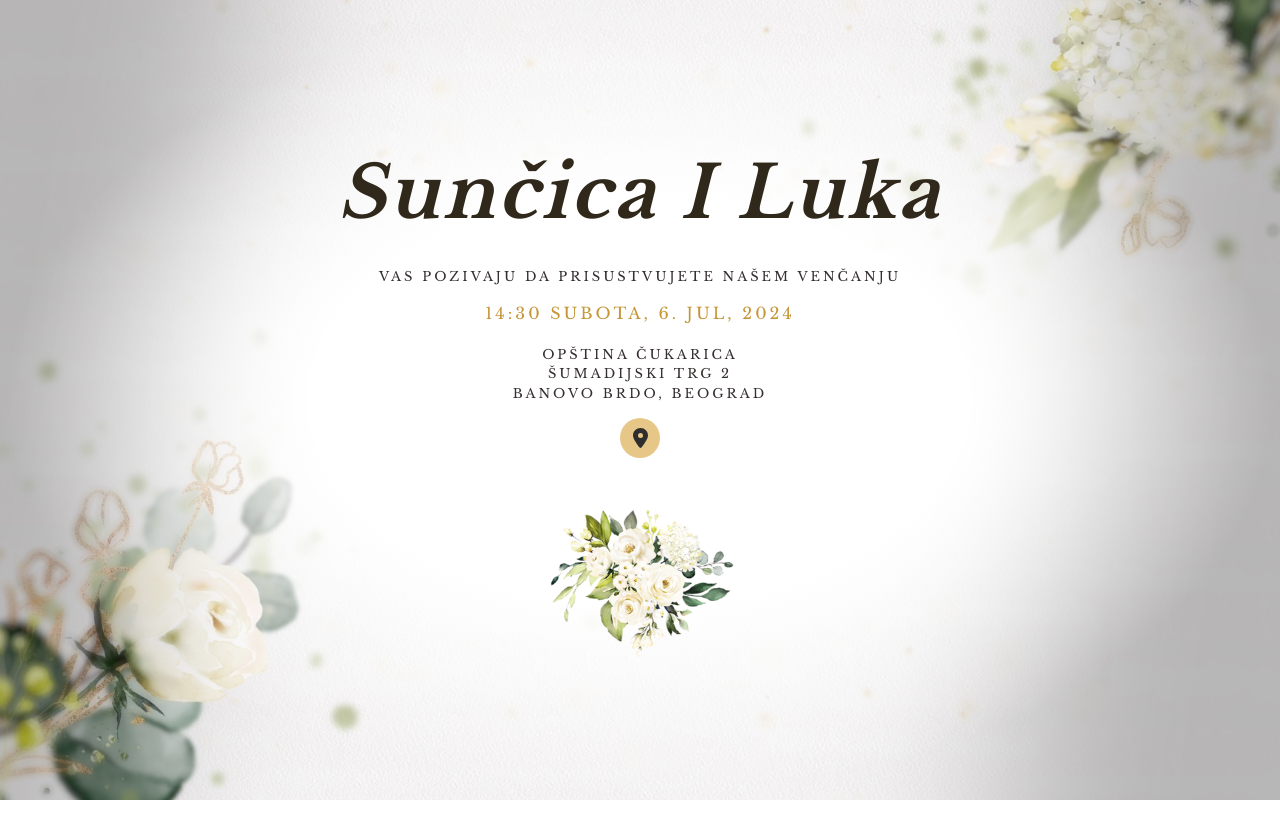
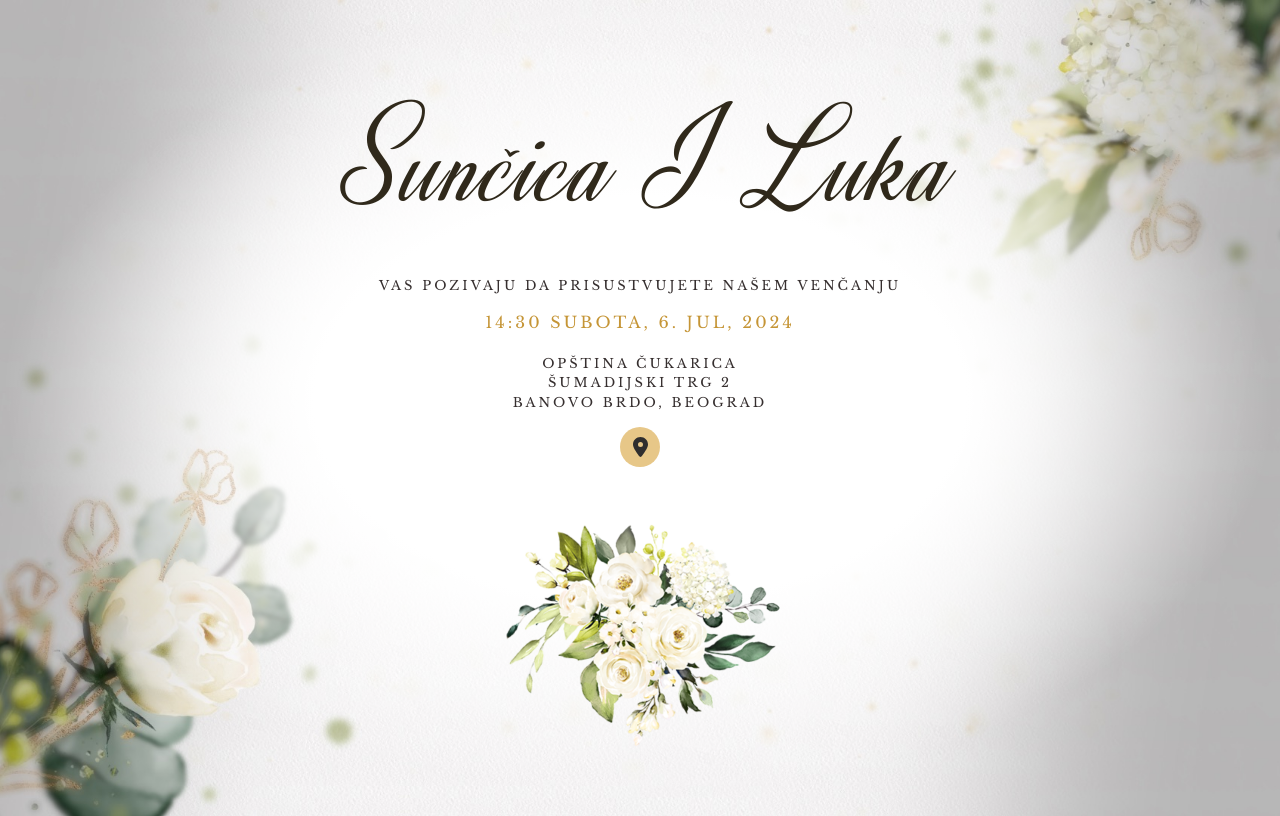
Before and after one commit to Ambushfall/turborepo, a Next.js app in the folder apps/experimentalapp/: page /vencanje in a window 1280 px wide. Built offline with nearby package versions, Linux system fonts and the light colour scheme.

Commit message:
add cursive

```diff
--- a/apps/experimentalapp/app/(vencanje)/layout.tsx
+++ b/apps/experimentalapp/app/(vencanje)/layout.tsx
@@ -4,7 +4,14 @@ import { Libre_Baskerville } from 'next/font/google'
 import '@fortawesome/fontawesome-svg-core/styles.css'
 import { config } from '@fortawesome/fontawesome-svg-core';
 config.autoAddCss = false;
+import localFont from 'next/font/local'
 
+
+const myFont = localFont({
+  src: '../../styles/cursive.ttf',
+  display: 'swap',
+  variable: '--cursive-latin'
+})
 
 const Baskerville = Libre_Baskerville({
   subsets: ['latin'],
@@ -28,7 +35,7 @@ export default async function RootLayout ({
         head.tsx.  Find out more at https://beta.nextjs.org/docs/api-reference/file-conventions/head
       */}
       <head />
-      <body className={`h-full ${Baskerville.variable}`}>{children}</body>
+      <body className={`h-full ${Baskerville.variable} ${myFont.variable}`}>{children}</body>
     </html>
   )
 }
--- a/apps/experimentalapp/app/(vencanje)/vencanje/page.tsx
+++ b/apps/experimentalapp/app/(vencanje)/vencanje/page.tsx
@@ -7,9 +7,9 @@ export default function Page () {
     <div className={'px-8 py-0'}>
       <section className='min-h-screen flex-1 flex flex-col justify-center items-center  px-0 py-16 fadeIn'>
         <div className='backgroundElement z-0'></div>
-        <h1 className='naslov z-10 text-7xl text-[#30291b] capitalize font-extrabold italic'>sunčica i luka</h1>
+        <h1 className='naslov z-10 text-9xl text-[#30291b] capitalize font-extralight '>sunčica i luka</h1>
         <p className='naslov z-10 pt-5'>Vas pozivaju da prisustvujete našem venčanju<br/></p>
-        <h1 className='naslov uppercase z-10 text-[#c59536]'>14:30 Subota, 6. Jul, 2024</h1>
+        <h1 className='naslov2 uppercase z-10 text-[#c59536]'>14:30 Subota, 6. Jul, 2024</h1>
         <p className='naslov z-10 pt-5'>Opština Čukarica<br/>Šumadijski trg 2<br/>Banovo Brdo, Beograd</p>
         <a
           href='https://maps.app.goo.gl/UKLmJJ8RswuoRHC59'
@@ -22,7 +22,7 @@ export default function Page () {
             size='1x'
           />
         </a>
-        <Image className='pt-10 z-10' src={'/bouquet.png'} alt='bouquet' width={200} height={200}/>
+        <Image className='pt-10 z-10' src={'/bouquet.png'} alt='bouquet' width={300} height={245}/>
       </section>
     </div>
   )
--- a/apps/experimentalapp/styles/secondary.css
+++ b/apps/experimentalapp/styles/secondary.css
@@ -7,6 +7,17 @@ body {
   color: black;
 }
 h1.naslov {
+  font-family: var(--cursive-latin);
+  /* font-family: var(--libre-baskerville); */
+  text-align: center;
+  /* font-style: normal; */
+  line-height: 1.5em;
+  letter-spacing: 3px;
+  word-spacing: 0;
+}
+
+h1.naslov2 {
+  /* font-family: var(--cursive-latin); */
   font-family: var(--libre-baskerville);
   text-align: center;
   /* font-style: normal; */
@@ -15,7 +26,7 @@ h1.naslov {
   word-spacing: 0;
 }
 
-p.naslov{
+p.naslov {
   -webkit-text-size-adjust: 100%;
   --page-title-display: block;
   --wp--preset--color--black: #000000;
@@ -30,18 +41,73 @@ p.naslov{
   --wp--preset--color--pale-cyan-blue: #8ed1fc;
   --wp--preset--color--vivid-cyan-blue: #0693e3;
   --wp--preset--color--vivid-purple: #9b51e0;
-  --wp--preset--gradient--vivid-cyan-blue-to-vivid-purple: linear-gradient(135deg,rgba(6,147,227,1) 0%,rgb(155,81,224) 100%);
-  --wp--preset--gradient--light-green-cyan-to-vivid-green-cyan: linear-gradient(135deg,rgb(122,220,180) 0%,rgb(0,208,130) 100%);
-  --wp--preset--gradient--luminous-vivid-amber-to-luminous-vivid-orange: linear-gradient(135deg,rgba(252,185,0,1) 0%,rgba(255,105,0,1) 100%);
-  --wp--preset--gradient--luminous-vivid-orange-to-vivid-red: linear-gradient(135deg,rgba(255,105,0,1) 0%,rgb(207,46,46) 100%);
-  --wp--preset--gradient--very-light-gray-to-cyan-bluish-gray: linear-gradient(135deg,rgb(238,238,238) 0%,rgb(169,184,195) 100%);
-  --wp--preset--gradient--cool-to-warm-spectrum: linear-gradient(135deg,rgb(74,234,220) 0%,rgb(151,120,209) 20%,rgb(207,42,186) 40%,rgb(238,44,130) 60%,rgb(251,105,98) 80%,rgb(254,248,76) 100%);
-  --wp--preset--gradient--blush-light-purple: linear-gradient(135deg,rgb(255,206,236) 0%,rgb(152,150,240) 100%);
-  --wp--preset--gradient--blush-bordeaux: linear-gradient(135deg,rgb(254,205,165) 0%,rgb(254,45,45) 50%,rgb(107,0,62) 100%);
-  --wp--preset--gradient--luminous-dusk: linear-gradient(135deg,rgb(255,203,112) 0%,rgb(199,81,192) 50%,rgb(65,88,208) 100%);
-  --wp--preset--gradient--pale-ocean: linear-gradient(135deg,rgb(255,245,203) 0%,rgb(182,227,212) 50%,rgb(51,167,181) 100%);
-  --wp--preset--gradient--electric-grass: linear-gradient(135deg,rgb(202,248,128) 0%,rgb(113,206,126) 100%);
-  --wp--preset--gradient--midnight: linear-gradient(135deg,rgb(2,3,129) 0%,rgb(40,116,252) 100%);
+  --wp--preset--gradient--vivid-cyan-blue-to-vivid-purple: linear-gradient(
+    135deg,
+    rgba(6, 147, 227, 1) 0%,
+    rgb(155, 81, 224) 100%
+  );
+  --wp--preset--gradient--light-green-cyan-to-vivid-green-cyan: linear-gradient(
+    135deg,
+    rgb(122, 220, 180) 0%,
+    rgb(0, 208, 130) 100%
+  );
+  --wp--preset--gradient--luminous-vivid-amber-to-luminous-vivid-orange: linear-gradient(
+    135deg,
+    rgba(252, 185, 0, 1) 0%,
+    rgba(255, 105, 0, 1) 100%
+  );
+  --wp--preset--gradient--luminous-vivid-orange-to-vivid-red: linear-gradient(
+    135deg,
+    rgba(255, 105, 0, 1) 0%,
+    rgb(207, 46, 46) 100%
+  );
+  --wp--preset--gradient--very-light-gray-to-cyan-bluish-gray: linear-gradient(
+    135deg,
+    rgb(238, 238, 238) 0%,
+    rgb(169, 184, 195) 100%
+  );
+  --wp--preset--gradient--cool-to-warm-spectrum: linear-gradient(
+    135deg,
+    rgb(74, 234, 220) 0%,
+    rgb(151, 120, 209) 20%,
+    rgb(207, 42, 186) 40%,
+    rgb(238, 44, 130) 60%,
+    rgb(251, 105, 98) 80%,
+    rgb(254, 248, 76) 100%
+  );
+  --wp--preset--gradient--blush-light-purple: linear-gradient(
+    135deg,
+    rgb(255, 206, 236) 0%,
+    rgb(152, 150, 240) 100%
+  );
+  --wp--preset--gradient--blush-bordeaux: linear-gradient(
+    135deg,
+    rgb(254, 205, 165) 0%,
+    rgb(254, 45, 45) 50%,
+    rgb(107, 0, 62) 100%
+  );
+  --wp--preset--gradient--luminous-dusk: linear-gradient(
+    135deg,
+    rgb(255, 203, 112) 0%,
+    rgb(199, 81, 192) 50%,
+    rgb(65, 88, 208) 100%
+  );
+  --wp--preset--gradient--pale-ocean: linear-gradient(
+    135deg,
+    rgb(255, 245, 203) 0%,
+    rgb(182, 227, 212) 50%,
+    rgb(51, 167, 181) 100%
+  );
+  --wp--preset--gradient--electric-grass: linear-gradient(
+    135deg,
+    rgb(202, 248, 128) 0%,
+    rgb(113, 206, 126) 100%
+  );
+  --wp--preset--gradient--midnight: linear-gradient(
+    135deg,
+    rgb(2, 3, 129) 0%,
+    rgb(40, 116, 252) 100%
+  );
   --wp--preset--font-size--small: 13px;
   --wp--preset--font-size--medium: 20px;
   --wp--preset--font-size--large: 36px;
@@ -56,29 +122,30 @@ p.naslov{
   --wp--preset--shadow--natural: 6px 6px 9px rgba(0, 0, 0, 0.2);
   --wp--preset--shadow--deep: 12px 12px 50px rgba(0, 0, 0, 0.4);
   --wp--preset--shadow--sharp: 6px 6px 0px rgba(0, 0, 0, 0.2);
-  --wp--preset--shadow--outlined: 6px 6px 0px -3px rgba(255, 255, 255, 1), 6px 6px rgba(0, 0, 0, 1);
+  --wp--preset--shadow--outlined: 6px 6px 0px -3px rgba(255, 255, 255, 1),
+    6px 6px rgba(0, 0, 0, 1);
   --wp--preset--shadow--crisp: 6px 6px 0px rgba(0, 0, 0, 1);
   -webkit-font-smoothing: antialiased;
   --e-global-color-primary: #171717;
-  --e-global-color-secondary: #FFFFFF;
-  --e-global-color-text: #4D4D5F;
-  --e-global-color-accent: #C16452;
-  --e-global-color-eda314d: #212B36;
-  --e-global-color-c9c9b84: #F4DFDB;
-  --e-global-color-9c07151: #F7F1F0;
-  --e-global-color-3f5dbd0: #C1645200;
-  --e-global-color-f0c8885: #C9995F;
+  --e-global-color-secondary: #ffffff;
+  --e-global-color-text: #4d4d5f;
+  --e-global-color-accent: #c16452;
+  --e-global-color-eda314d: #212b36;
+  --e-global-color-c9c9b84: #f4dfdb;
+  --e-global-color-9c07151: #f7f1f0;
+  --e-global-color-3f5dbd0: #c1645200;
+  --e-global-color-f0c8885: #c9995f;
   --e-global-color-f24bd73: #363535;
-  --e-global-color-1dc1a07: #362F2F;
-  --e-global-color-dd26ce5: #E4A158;
-  --e-global-color-9d3153f: #F26A6B;
+  --e-global-color-1dc1a07: #362f2f;
+  --e-global-color-dd26ce5: #e4a158;
+  --e-global-color-9d3153f: #f26a6b;
   --e-global-color-8221dc2: #525932;
-  --e-global-color-beb40b0: #375F6E;
-  --e-global-color-12bb2b2: #B48848;
+  --e-global-color-beb40b0: #375f6e;
+  --e-global-color-12bb2b2: #b48848;
   --e-global-color-abcf997: #777774;
   --e-global-color-d58a153: #343339;
-  --e-global-color-9741552: #F4EEED;
-  --e-global-color-cd8c5d7: #E2CA6F;
+  --e-global-color-9741552: #f4eeed;
+  --e-global-color-cd8c5d7: #e2ca6f;
   --e-global-typography-primary-font-size: 18px;
   --e-global-typography-primary-font-weight: 600;
   --e-global-typography-secondary-font-size: 39px;
@@ -117,7 +184,7 @@ p.naslov{
   --swiper-pagination-bullet-horizontal-gap: 6px;
   --widgets-spacing: 20px 20px;
   text-align: center;
-  color: var( --e-global-color-1dc1a07 );
+  color: var(--e-global-color-1dc1a07);
   font-family: var(--libre-baskerville);
   font-size: 13px;
   font-weight: 100;
@@ -127,7 +194,7 @@ p.naslov{
   letter-spacing: 3px;
   word-spacing: 0;
   margin-top: 0;
-  margin-bottom: .9rem;
+  margin-bottom: 0.9rem;
   box-sizing: border-box;
 }
 
```
Also changed, not shown: apps/experimentalapp/styles/cursive.ttf (added).
